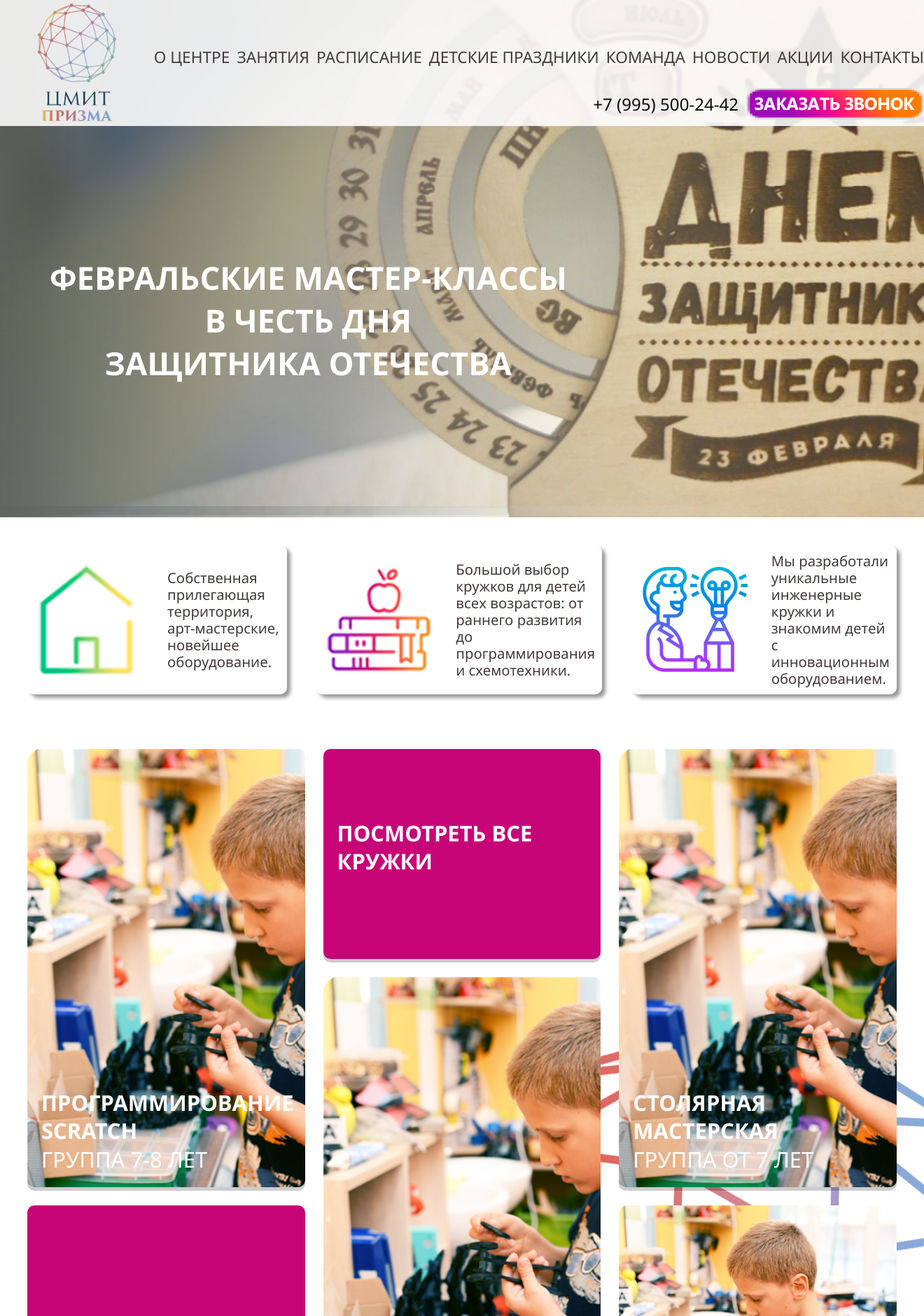
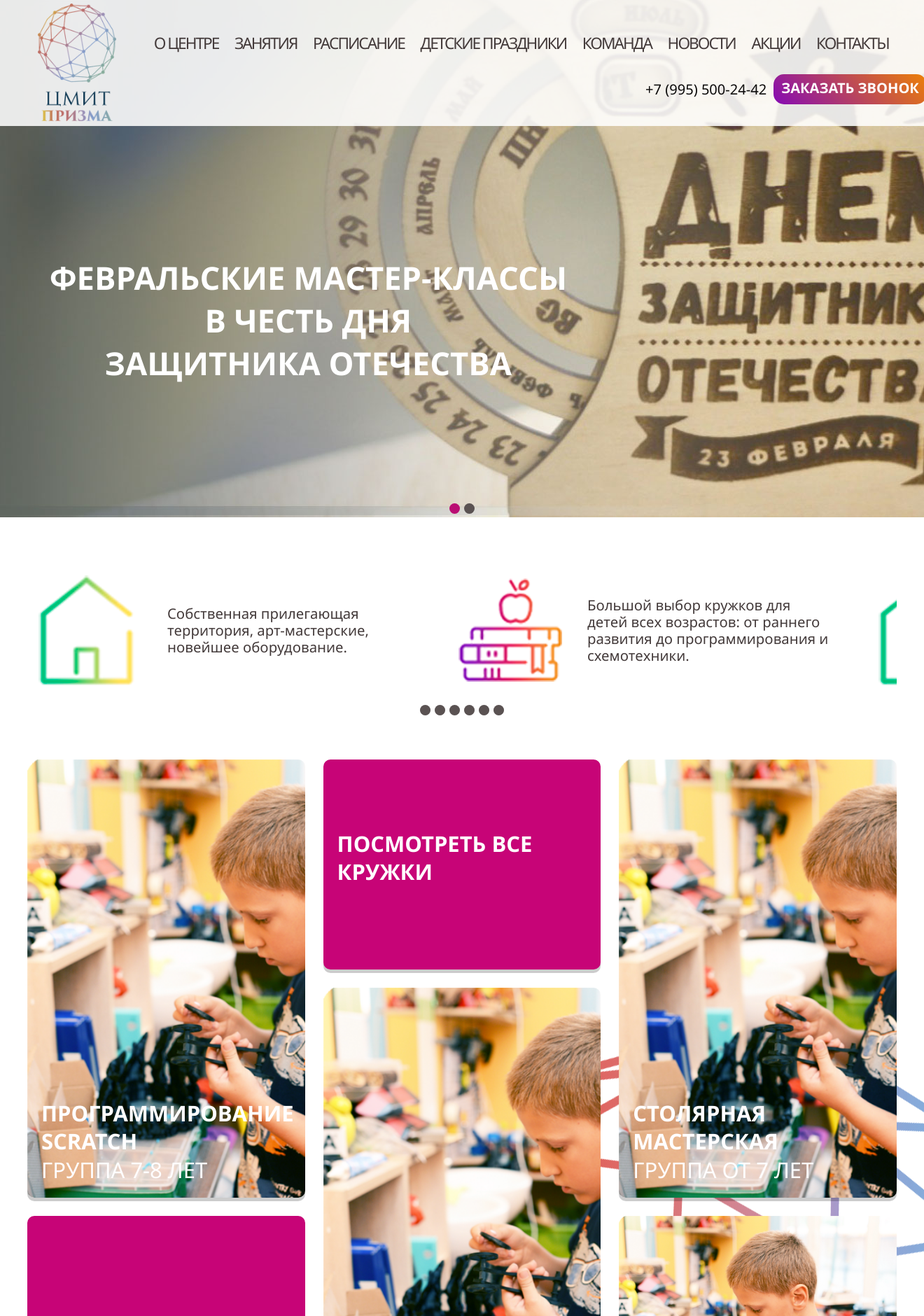
Before and after one commit to Mart-V-V/prisma, a PHP site: page / in a window 1320 px wide. Shown: the top 1880 px of the page at 70% size. Run offline with PHP 8.4, Linux system fonts and the light colour scheme.

Commit message:
reload slider

```diff
--- a/html/css/simple-adaptive-slider.css
+++ b/html/css/simple-adaptive-slider.css
@@ -7,7 +7,7 @@
 /* стили для корневого элемента слайдера */
 .reviews {
   position: relative;
-  max-width: 882px;
+  /* max-width: 882px; */
   margin-right: auto;
   margin-left: auto;
 }
@@ -96,7 +96,7 @@
 .reviews-indicators {
   position: absolute;
   right: 0;
-  bottom: 10px;
+  /* bottom: 10px; */
   left: 0;
   display: flex;
   justify-content: center;
--- a/html/css/style.scss
+++ b/html/css/style.scss
@@ -8,10 +8,10 @@ body {
     align-items: center;
 }
 
-.page {
+.full-page {
     background: url(../img/bg-center.png) right center no-repeat;
 }
-.page_2 {
+.full-page_2 {
     background: url(../img/bg-footer.png) left bottom no-repeat;
 }
 
@@ -19,6 +19,7 @@ body {
     display: flex;
     flex-direction: row;
     justify-content: space-between;
+    z-index: 10;
     width: 100%;
     height: 180px;
     position: absolute;
@@ -36,17 +37,21 @@ body {
         display: flex;
         flex-direction: column;
         align-items: flex-end;
+        margin-right: calc(10px + (80 - 10) * ((100vw - 320px) / (1900 - 320)));
     }
     &_menu-top {
         width: 100%;
-        margin-top: 70px;
+        margin-top: 50px;
         ul {
             display: flex;
             flex-direction: row;
-            justify-content: space-between;
+            justify-content: flex-end;
+            gap: calc(10px + (30 - 10) * ((100vw - 320px) / (1900 - 320)));
+            margin-right: calc(10px + (80 - 10) * ((100vw - 320px) / (1900 - 320)));
             li {
                 a {
                     font-size: calc(10px + (30 - 10) * ((100vw - 320px) / (1900 - 320)));
+                    letter-spacing: -2px;
                     text-transform: uppercase;
                     color: #433a3a;
                     white-space: nowrap;
@@ -60,7 +65,7 @@ body {
         align-items: center;
         margin-top: 30px;
         a {
-            font-size: calc(14px + (28 - 14) * ((100vw - 600px) / (1600 - 600)));;
+            font-size: calc(14px + (25 - 14) * ((100vw - 600px) / (1900 - 600)));;
             color: #0b0a0a;
             &:first-child {
                 margin-right: 10px;
@@ -68,16 +73,43 @@ body {
         }
     }
 }
+.btn_grad {
+    color: #fff !important;
+    font-size: calc(10px + (25 - 10) * ((100vw - 320px) / (1900 - 320)));
+    font-weight: 700;
+    padding: 8px 11px 11px 11px;
+    border-radius: 15px;
+    text-transform: uppercase;
+    background: linear-gradient(45deg, #850ab4, #ed8006);
+}
 .menu-burger__header {
     display: none;
 }
 .slider {
+    .reviews {
+        max-width: 100%;
+        padding: 0;
+        &-wrapper {
             width: 100%;
-    min-height: 739px;
+        }
+        &-items {
+            width: 100%;
+            max-width: 100%;
+        }
+        &-item {
+            width: 100%;
+            height: 739px;
             display: flex;
             align-items: center;
             background: url(../img/slider.jpg);
             background-size: cover;
+            border: none;
+        }
+        &-indicators {
+            position: relative;
+            bottom: 20px;
+        }
+    }
     &_title{
         padding-left: calc(20px + (100 - 20) * ((100vw - 320px) / (1900 - 320)));
         padding-top: 11rem;
@@ -89,20 +121,29 @@ body {
     }
 }
 .block_art {
-    width: 100%;
     padding: 39px;
-    display: grid;
-    grid-template-columns: repeat( 3, 1fr);
-    gap: calc(10px + (60 - 10) * ((100vw - 320px) / (1900 - 320)));
+    .reviews {
+        .reviews-wrapper {
+            border: none;
+        }
+        .reviews-items {
+            width: 570px;
+            gap: 30px;
+            border: none;
+            .reviews-item {
+                max-width: 570px;
+                border: none;
+            }
+        }
+    }
     &-item {
-        width: 100%;
+        width: 560px;
         height: 214px;
         display: flex;
         align-items: center;
         padding: 10px 10px 10px 200px;
         border-radius: 10px;
         background: #fff;
-        box-shadow: 5px 5px 5px rgba($color: #000, $alpha: .4);
         font-size: calc(14px + (24 - 14) * ((100vw - 320px) / (1900 - 320)));
         color: #433a3a;
         &.art1 {
@@ -261,23 +303,24 @@ body {
     }
 
 }
-.reviews {
+.page {
+    &.reviews {
         display: flex;
         flex-direction: column;
         align-items: center;
         padding: 39px;
-    &-title {
+        .reviews-title {
             margin-bottom: 50px;
             font-size: calc(14px + (30 - 14) * ((100vw - 320px) / (1900 - 320)));
             font-weight: 700;
             color: #433a3a;
             text-transform: uppercase;
         }
-    &-items {
+        .reviews-items {
             max-width: 822px;
             counter-reset: slide;
         }
-    &-item {
+        .reviews-item {
             width: 100%;
             display: flex;
             flex-direction: column;
--- a/html/index.html
+++ b/html/index.html
@@ -12,18 +12,36 @@
     <script>
       document.addEventListener('DOMContentLoaded', () => {
         // активация слайдера
-        new ItcSimpleSlider('.reviews', {
+        new ItcSimpleSlider('#slider-1', {
+          loop: true,
+          autoplay: true,
+          interval: 4000,
+          swipe: true
+        });
+        new ItcSimpleSlider('#slider-2', {
           loop: true,
           autoplay: true,
           interval: 5000,
+          swipe: true
+        });
+        new ItcSimpleSlider('#slider-3', {
+          loop: true,
+          autoplay: true,
+          interval: 4000,
+          swipe: true
+        });
+        new ItcSimpleSlider('#slider-4', {
+          loop: true,
+          autoplay: true,
+          interval: 4000,
           swipe: true
         });
       });
     </script>
 </head>
 <body>
-<div class="page">
-<div class="page_2">
+<div class="full-page">
+<div class="full-page_2">
     <div class="header">
         <div class="header_left"><a href="/"><img src="img/logo_1.png"></a></div>
         <div class="header_right">
@@ -31,6 +49,19 @@
                 <div class="menu-burger__header">
                     <span></span>
                 </div>
+                <ul>
+                    <li><a href="">о центре</a></li>
+                    <li><a href="">занятия</a></li>
+                    <li><a href="">расписание</a></li>
+                    <li><a href="">детские праздники</a></li>
+                    <li><a href="">команда</a></li>
+                    <li><a href="">новости</a></li>
+                    <li><a href="">акции</a></li>
+                    <li><a href="">контакты</a></li>
+                </ul>
+                <div class="mobile">
+                    <div class="btn_grad mobile-burger"><span></span></div>
+                    <a href="/" class="logo"><img src="img/logo_1.png"></a>
                     <ul class="menu-nav">
                         <li><a href="">о центре</a></li>
                         <li><a href="">занятия</a></li>
@@ -41,22 +72,60 @@
                         <li><a href="">акции</a></li>
                         <li><a href="">контакты</a></li>
                     </ul>
+                    <a href="tel:+79955002442">+7 (995) 500-24-42</a>
+                    <a href="" class="btn_grad">Заказать звонок</a>
+                </div>
             </div>
             <div class="header_contact">
                 <a href="tel:+79955002442">+7 (995) 500-24-42</a>
-                <a href=""><img src="img/feedback-btn.png"></a>
+                <a href="" class="btn_grad">Заказать звонок</a>
             </div>
         </div>
     </div>
-    <div class="slider">
+    <div class="slider" id="slider-1">
+        <div class="reviews">
+            <div class="reviews-wrapper">
+            <div class="reviews-items">
+                <div class="reviews-item">
                     <div class="slider_title">
                         ФЕВРАЛЬСКИЕ МАСТЕР-КЛАССЫ<br>В ЧЕСТЬ ДНЯ<br>ЗАЩИТНИКА ОТЕЧЕСТВА
                     </div>
                 </div>
-    <div class="block_art">
+                <div class="reviews-item">
+                    <div class="slider_title">
+                        ФЕВРАЛЬСКИЕ МАСТЕР-КЛАССЫ<br>В ЧЕСТЬ ДНЯ<br>ЗАЩИТНИКА ОТЕЧЕСТВА
+                    </div>
+                </div>
+            </div>
+            </div>
+        </div>
+    </div>
+    <div class="block_art" id="slider-3">
+        <div class="reviews">
+            <div class="reviews-wrapper">
+            <div class="reviews-items">
+                <div class="reviews-item">
                     <div class="block_art-item art1">Собственная прилегающая территория, арт-мастерские, новейшее оборудование.</div>
+                </div>
+                <div class="reviews-item">
                     <div class="block_art-item art2">Большой выбор кружков для детей всех возрастов: от раннего развития до программирования и схемотехники.</div>
+                </div>
+
+                <div class="reviews-item">
+                    <div class="block_art-item art1">Собственная прилегающая территория, арт-мастерские, новейшее оборудование.</div>
+                </div>
+                <div class="reviews-item">
                     <div class="block_art-item art3">Мы разработали уникальные инженерные кружки и знакомим детей с инновационным оборудованием.</div>
+                </div>
+                <div class="reviews-item">
+                    <div class="block_art-item art2">Большой выбор кружков для детей всех возрастов: от раннего развития до программирования и схемотехники.</div>
+                </div>
+                <div class="reviews-item">
+                    <div class="block_art-item art3">Мы разработали уникальные инженерные кружки и знакомим детей с инновационным оборудованием.</div>
+                </div>
+            </div>
+            </div>
+        </div>
     </div>
     <div class="block_grid">
         <div class="block_grid-item item-1">
@@ -89,29 +158,31 @@
             <form action="">
                 <input type="text" placeholder="имя фамилия">
                 <input type="text" placeholder="телефон для связи">
-                <input src="img/subscribe-btn.png" type="image" value="">
+                <input type="submit" class="btn_grad" value="отправить">
             </form>
         </div>
     </div>
-    <div class="news">
+    <div class="news" id="slider-4">
         <div class="news-title">
             <div class="news-title_left">Что нового</div>
             <div class="news-tile-right"><a href="">Смотреть все новости</a></div>
         </div>
-        <div class="news-items">
-            <div class="news-item">
+        <div class="reviews">
+            <div class="reviews-wrapper">
+				<div class="reviews-items news-items">
+					<div class="reviews-item news-item">
 						<div class="news-item-desc">
 							<span>12.01.2023</span>
 							Награды «Лучшая среда технологического развития» и «Лучший  предметный кружок»!
 						</div>
 					</div>
-            <div class="news-item">
+					<div class="reviews-item news-item">
 						<div class="news-item-desc">
 							<span>12.01.2023</span>
 							Награды «Лучшая среда технологического развития» и «Лучший  предметный кружок»!
 						</div>
 					</div>
-            <div class="news-item">
+					<div class="reviews-item news-item">
 						<div class="news-item-desc">
 							<span>12.01.2023</span>
 							Награды «Лучшая среда технологического развития» и «Лучший  предметный кружок»!
@@ -119,7 +190,9 @@
 					</div>
 				</div>
             </div>
-    <div class="reviews">
+        </div>
+    </div>
+    <div class="page reviews" id="slider-2">
         <div class="reviews-title">отзывы родителей</div>
         <div class="reviews-wrapper">
         <div class="reviews-items">
--- a/html/js/script.js
+++ b/html/js/script.js
@@ -1,6 +1,8 @@
 $(document).ready(function() {
     $('.menu-burger__header').click(function() {
-        $('.menu-burger__header').toggleClass('open-menu');
-        $('.menu-nav').toggleClass('active');
+        $('.mobile').toggleClass('active');
+    });
+    $('.mobile-burger').click(function() {
+        $('.mobile').toggleClass('active');
     });
 });
```
Also changed, not shown: other parts of html/css/style.scss (+93 -25 lines), html/css/style.css, 2 other files. Lines whose indentation alone changed are shown as unchanged.
